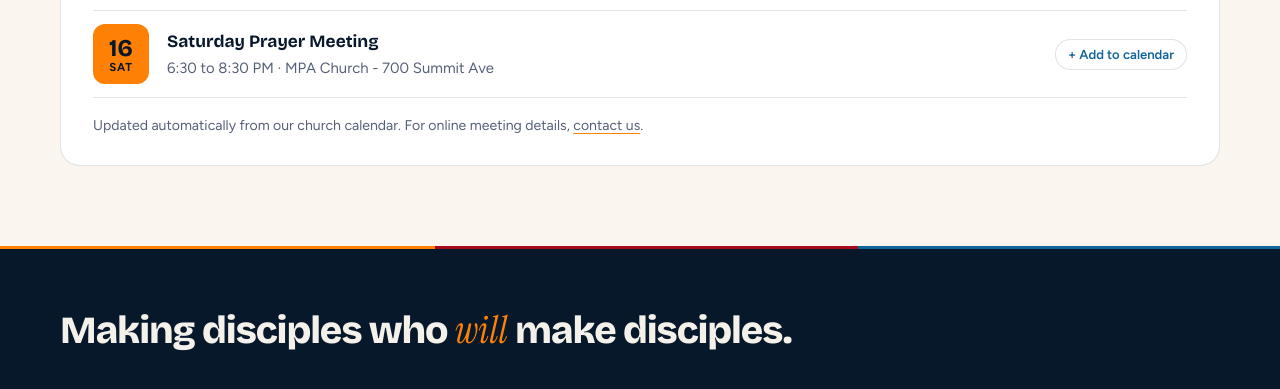
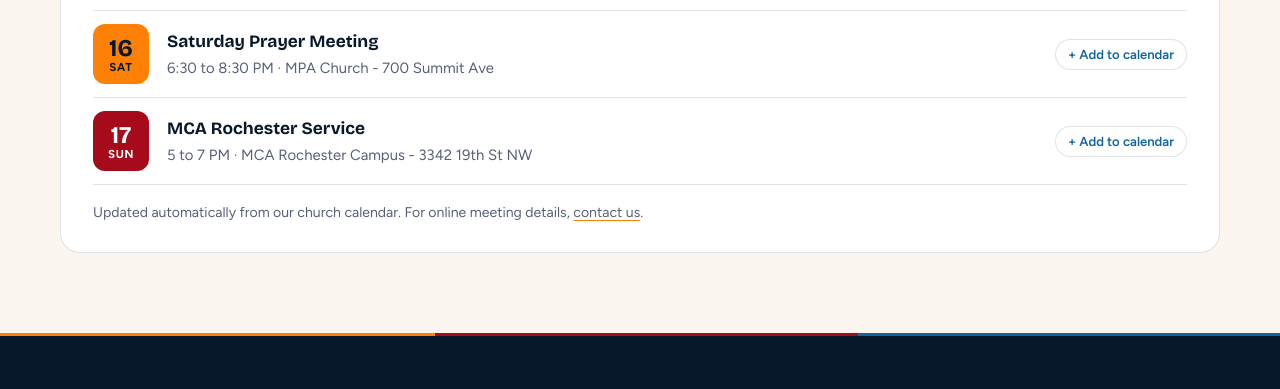
Before and after one commit to Minnesota-Pentecostal-Assembly/mpa.church, a plain HTML site: page events.html in a window 1280 px wide. Shown: the part 3014-3403 px from the top of the page. Drawn offline with Linux system fonts and the light colour scheme.

Commit message:
Update blog, video and events from feeds

```diff
--- a/events.html
+++ b/events.html
@@ -94,6 +94,7 @@
       <li data-c="spp" data-end="20270103T023000Z" data-title="Saturday Prayer Meeting" data-start="20270103T003000Z" data-stop="20270103T023000Z" data-loc="MPA Church - 700 Summit Ave, Saint Paul Park, MN 55071" data-desc=""><span class="d"><b>2</b>Sat</span><div><strong>Saturday Prayer Meeting</strong><span>6:30 to 8:30 PM &middot; MPA Church - 700 Summit Ave</span></div><span class="addwrap"><button type="button" class="add" aria-expanded="false" aria-label="Add Saturday Prayer Meeting to your calendar">+ Add to calendar</button></span></li>
       <li data-c="blm" data-end="20270111T010000Z" data-title="MCA Bloomington Service" data-start="20270110T230000Z" data-stop="20270111T010000Z" data-loc="MCA Bloomington Campus - 2300 E 88th Street, Bloomington, MN 55425" data-desc=""><span class="d blm"><b>10</b>Sun</span><div><strong>MCA Bloomington Service</strong><span>5 to 7 PM &middot; MCA Bloomington Campus - 2300 E 88th Street</span></div><span class="addwrap"><button type="button" class="add" aria-expanded="false" aria-label="Add MCA Bloomington Service to your calendar">+ Add to calendar</button></span></li>
       <li data-c="spp" data-end="20270117T023000Z" data-title="Saturday Prayer Meeting" data-start="20270117T003000Z" data-stop="20270117T023000Z" data-loc="MPA Church - 700 Summit Ave, Saint Paul Park, MN 55071" data-desc=""><span class="d"><b>16</b>Sat</span><div><strong>Saturday Prayer Meeting</strong><span>6:30 to 8:30 PM &middot; MPA Church - 700 Summit Ave</span></div><span class="addwrap"><button type="button" class="add" aria-expanded="false" aria-label="Add Saturday Prayer Meeting to your calendar">+ Add to calendar</button></span></li>
+      <li data-c="roc" data-end="20270118T010000Z" data-title="MCA Rochester Service" data-start="20270117T230000Z" data-stop="20270118T010000Z" data-loc="MCA Rochester Campus - 3342 19th St NW, Rochester, MN 55901" data-desc=""><span class="d roc"><b>17</b>Sun</span><div><strong>MCA Rochester Service</strong><span>5 to 7 PM &middot; MCA Rochester Campus - 3342 19th St NW</span></div><span class="addwrap"><button type="button" class="add" aria-expanded="false" aria-label="Add MCA Rochester Service to your calendar">+ Add to calendar</button></span></li>
     </ol></div>
 <!-- EVENTS:END -->
     <p class="up-none" hidden>No upcoming events for this campus right now.</p>
```
